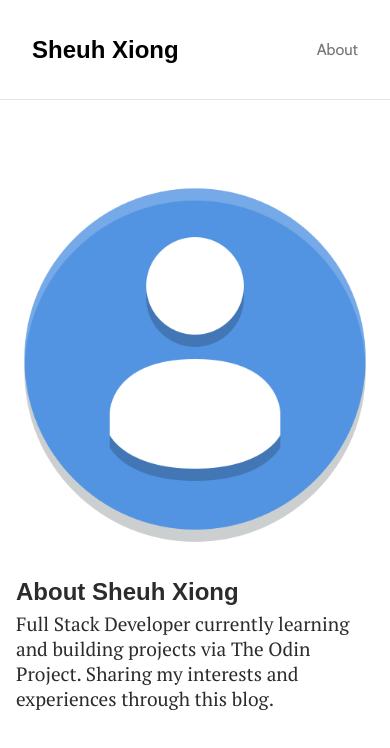
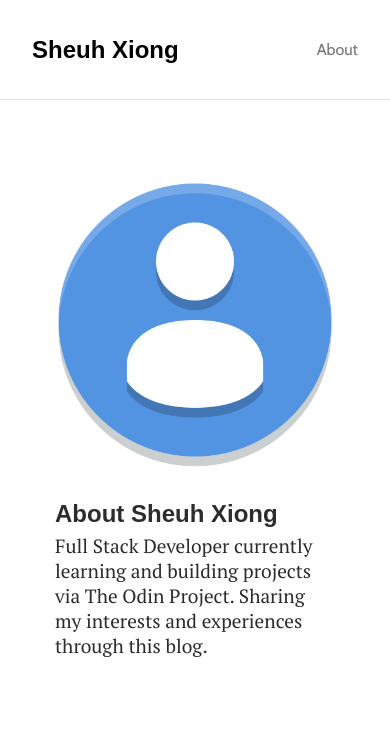
Before and after one commit to s92xiong/blog-api-react, a React (Create React App) app: page /about in a window 390 px wide. Shown: the top 748 px of the page. Built offline with nearby package versions, Linux system fonts and the light colour scheme; no server answers; a web font is replaced by a local one.

Commit message:
Fixed error with About component width

```diff
--- a/src/Components/About/About.jsx
+++ b/src/Components/About/About.jsx
@@ -7,12 +7,14 @@ function About(props) {
   const { name } = props;
 
   return (
-    <div className="about">
-      <div className="about-info">
-        <h1>About {name}</h1>
-        <span>Full Stack Developer currently learning and building projects via The Odin Project. Sharing my interests and experiences through this blog.</span>
+    <div className="about-container">
+      <div className="about">
+        <div className="about-info">
+          <h1>About {name}</h1>
+          <span>Full Stack Developer currently learning and building projects via The Odin Project. Sharing my interests and experiences through this blog.</span>
+        </div>
+        <img src={img} alt="/" />
       </div>
-      <img src={img} alt="/" />
     </div>
   );
 }
--- a/src/Components/About/Styles/About.css
+++ b/src/Components/About/Styles/About.css
@@ -1,4 +1,9 @@
-.about {
+.about-container {
+  margin: 0 auto;
+  width: 50%;
+}
+
+.about-container .about {
   padding: 4em 0;
   color: #2c2c2c;
   display: -webkit-inline-box;
@@ -6,29 +11,38 @@
   display: inline-flex;
 }
 
-.about .about-info {
+.about-container .about .about-info {
   border-bottom: 1px solid #cacaca;
 }
 
-.about .about-info h1 {
+.about-container .about .about-info h1 {
   font-family: 'Alef', sans-serif;
 }
 
-.about .about-info span {
+.about-container .about .about-info span {
   font-family: 'PT Serif', serif;
   font-weight: 200;
   font-size: 1.2em;
 }
 
-.about img {
+.about-container .about img {
   margin-bottom: 2em;
   margin-left: 3em;
   width: 200px;
   height: 200px;
 }
 
+@media only screen and (max-width: 1100px) {
+  .about-container {
+    width: 70%;
+  }
+}
+
 @media only screen and (max-width: 720px) {
-  .about {
+  .about-container {
+    width: 70%;
+  }
+  .about-container .about {
     display: -webkit-box;
     display: -ms-flexbox;
     display: flex;
@@ -40,19 +54,19 @@
         -ms-flex-align: center;
             align-items: center;
   }
-  .about .about-info {
+  .about-container .about .about-info {
     border-bottom: none;
     padding: 0 1em;
   }
-  .about .about-info h1 {
+  .about-container .about .about-info h1 {
     margin: 1em 0 0.2em 0;
     font-family: 'Alef', sans-serif;
     font-size: 1.5em;
   }
-  .about .about-info span {
+  .about-container .about .about-info span {
     margin-bottom: 1em;
   }
-  .about img {
+  .about-container .about img {
     margin: 0;
     width: 100%;
     height: auto;
@@ -60,7 +74,10 @@
 }
 
 @media only screen and (max-width: 576px) {
-  .about .about-info {
+  .about-container {
+    width: 80%;
+  }
+  .about-container .about .about-info {
     border-bottom: none;
     padding: 0 1em;
   }
--- a/src/Components/About/Styles/About.scss
+++ b/src/Components/About/Styles/About.scss
@@ -1,3 +1,7 @@
+.about-container {
+  margin: 0 auto;
+  width: 50%;
+
   .about {
     padding: 4em 0;
     color: rgb(44, 44, 44);
@@ -25,14 +29,19 @@
       height: 200px;
     }
   }
+}
 
-// @media only screen and (max-width: 1100px) {
-//   .about {
-//     // padding: 4em 5em;
-//   }
-// }
+
+@media only screen and (max-width: 1100px) {
+  .about-container {
+    width: 70%;
+  }
+}
 
 @media only screen and (max-width: 720px) {
+  .about-container {
+    width: 70%;
+
     .about {
       display: flex;
       flex-direction: column-reverse;
@@ -60,8 +69,12 @@
       }
     }
   }
+}
 
 @media only screen and (max-width: 576px) {
+  .about-container {
+    width: 80%;
+
     .about {
       .about-info {
         border-bottom: none;
@@ -69,3 +82,4 @@
       }
     }
   }
+}
--- a/src/Components/BlogList/BlogList.jsx
+++ b/src/Components/BlogList/BlogList.jsx
@@ -11,6 +11,7 @@ function BlogList(props) {
 
   return (
     <div className="blog-list-container">
+      <section className="sidebar"></section>
       {
         blogData.map((blog, i) => {
           return (
--- a/src/Components/BlogList/Styles/BlogList.css
+++ b/src/Components/BlogList/Styles/BlogList.css
@@ -3,6 +3,7 @@
   color: #292929;
   margin: 3em auto;
   width: 50%;
+  position: relative;
 }
 
 .blog-list-container .blog-card {
@@ -71,6 +72,15 @@
   font-size: 1.1em;
 }
 
+.blog-list-container .sidebar {
+  position: fixed;
+  top: 50%;
+  left: 40px;
+  width: 200px;
+  height: 100px;
+  background-color: red;
+}
+
 @media only screen and (max-width: 1100px) {
   .blog-list-container {
     width: 60%;
```
Also changed, not shown: src/Components/BlogList/Styles/BlogList.scss (+13 -0 lines), src/Components/BlogList/Sidebar.jsx (added), 2 other files (tests, documents, lock files or other folders). Lines whose indentation alone changed are shown as unchanged.
